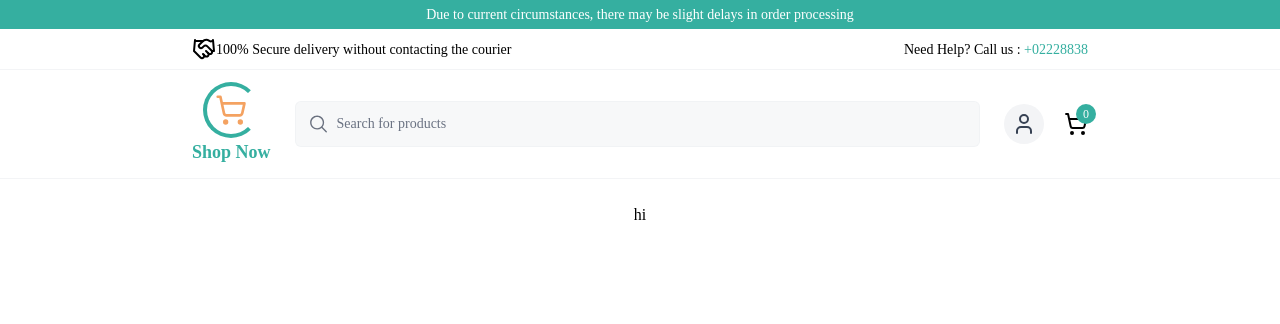
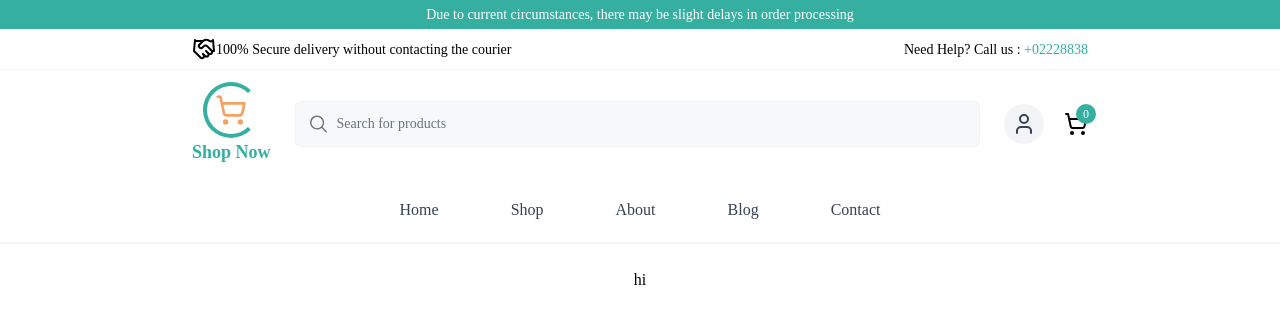
Before and after one commit to ahmed1tarek2/e-commerce, a Next.js app: page / in a window 1280 px wide. Shown: the top 324 px of the page. Built offline with nearby package versions, Linux system fonts and the light colour scheme; no server answers.

Commit message:
Update nav

```diff
--- a/components/header/Bottom.js
+++ b/components/header/Bottom.js
@@ -1,53 +1,53 @@
-// import Link from "next/link";
-// import React from "react";
+import Link from "next/link";
+import React from "react";
 
-// const Bottom = () => {
+const Bottom = () => {
 
 
-//   return (
-//     <nav className="w-full bg-white border-b border-gray-100">
-//       <div className="flex items-center justify-center gap-10 px-8 py-3">
-//         <Link
-//           href="/"
-//           className="relative px-4 py-2 text-gray-700 font-medium hover:text-[#35AFA0] transition duration-300 group"
-//         >
-//           Home
-//           <span className="absolute left-0 bottom-0 w-0 h-[2px] bg-[#35AFA0] transition-all duration-300 group-hover:w-full"></span>
-//         </Link>
+  return (
+    <nav className="w-full bg-white border-b border-gray-100 hidden lg:block">
+      <div className="flex items-center justify-center gap-10 px-8 py-3">
+        <Link
+          href="/"
+          className="relative px-4 py-2 text-gray-700 font-medium hover:text-[#35AFA0] transition duration-300 group"
+        >
+          Home
+          <span className="absolute left-0 bottom-0 w-0 h-[2px] bg-[#35AFA0] transition-all duration-300 group-hover:w-full"></span>
+        </Link>
 
-//         <Link
-//           href="/shop"
-//           className="relative px-4 py-2 text-gray-700 font-medium hover:text-[#35AFA0] transition duration-300 group"
-//         >
-//           Shop
-//           <span className="absolute left-0 bottom-0 w-0 h-[2px] bg-[#35AFA0] transition-all duration-300 group-hover:w-full"></span>
-//         </Link>
+        <Link
+          href="/shop"
+          className="relative px-4 py-2 text-gray-700 font-medium hover:text-[#35AFA0] transition duration-300 group"
+        >
+          Shop
+          <span className="absolute left-0 bottom-0 w-0 h-[2px] bg-[#35AFA0] transition-all duration-300 group-hover:w-full"></span>
+        </Link>
 
-//         <Link
-//           href="/about"
-//           className="relative px-4 py-2 text-gray-700 font-medium hover:text-[#35AFA0] transition duration-300 group"
-//         >
-//           About
-//           <span className="absolute left-0 bottom-0 w-0 h-[2px] bg-[#35AFA0] transition-all duration-300 group-hover:w-full"></span>
-//         </Link>
-//         <Link
-//           href="/blog"
-//           className="relative px-4 py-2 text-gray-700 font-medium hover:text-[#35AFA0] transition duration-300 group"
-//         >
-//           Blog
-//           <span className="absolute left-0 bottom-0 w-0 h-[2px] bg-[#35AFA0] transition-all duration-300 group-hover:w-full"></span>
-//         </Link>
+        <Link
+          href="/about"
+          className="relative px-4 py-2 text-gray-700 font-medium hover:text-[#35AFA0] transition duration-300 group"
+        >
+          About
+          <span className="absolute left-0 bottom-0 w-0 h-[2px] bg-[#35AFA0] transition-all duration-300 group-hover:w-full"></span>
+        </Link>
+        <Link
+          href="/blog"
+          className="relative px-4 py-2 text-gray-700 font-medium hover:text-[#35AFA0] transition duration-300 group"
+        >
+          Blog
+          <span className="absolute left-0 bottom-0 w-0 h-[2px] bg-[#35AFA0] transition-all duration-300 group-hover:w-full"></span>
+        </Link>
 
-//         <Link
-//           href="/contact"
-//           className="relative px-4 py-2 text-gray-700 font-medium hover:text-[#35AFA0] transition duration-300 group"
-//         >
-//           Contact
-//           <span className="absolute left-0 bottom-0 w-0 h-[2px] bg-[#35AFA0] transition-all duration-300 group-hover:w-full"></span>
-//         </Link>
-//       </div>
-//     </nav>
-//   );
-// };
+        <Link
+          href="/contact"
+          className="relative px-4 py-2 text-gray-700 font-medium hover:text-[#35AFA0] transition duration-300 group"
+        >
+          Contact
+          <span className="absolute left-0 bottom-0 w-0 h-[2px] bg-[#35AFA0] transition-all duration-300 group-hover:w-full"></span>
+        </Link>
+      </div>
+    </nav>
+  );
+};
 
-// export default Bottom;
+export default Bottom;
--- a/components/header/Nav.js
+++ b/components/header/Nav.js
@@ -3,6 +3,7 @@ import Logo from "../Logo";
 import UserMenu from "./UserMenu";
 import { ShoppingCart, Menu, X } from "lucide-react";
 import Link from "next/link"
+import Bottom from "./Bottom";
 
 const Nav = ({ open, setOpen }) => {
   return (
@@ -54,6 +55,8 @@ const Nav = ({ open, setOpen }) => {
         </div>
       </div>
 
+      <Bottom />
+
       {/* Mobile Menu Dropdown */}
       {open && (
         <div className="lg:hidden bg-white border-t border-gray-100 px-6 py-4 flex flex-col gap-4">
@@ -69,11 +72,21 @@ const Nav = ({ open, setOpen }) => {
           {/* User Menu */}
           <UserMenu />
 
-          <Link href="/" className="block text-left text-gray-600">Home</Link>
-          <Link href='/shop' className="block text-left text-gray-600">Shop</Link>
-           <Link href="/blog" className="block text-left text-gray-600">Blog</Link>
-          <Link href="/about" className="block text-left text-gray-600">About</Link>
-          <Link href="/contact" className="block text-left text-gray-600">Contact</Link>
+          <Link href="/" className="block text-left text-gray-600">
+            Home
+          </Link>
+          <Link href="/shop" className="block text-left text-gray-600">
+            Shop
+          </Link>
+          <Link href="/blog" className="block text-left text-gray-600">
+            Blog
+          </Link>
+          <Link href="/about" className="block text-left text-gray-600">
+            About
+          </Link>
+          <Link href="/contact" className="block text-left text-gray-600">
+            Contact
+          </Link>
         </div>
       )}
     </nav>
@@ -88,6 +101,7 @@ export default Nav;
 // import Logo from '../Logo'
 // import UserMenu from "./UserMenu"
 // import { ShoppingCart } from "lucide-react";
+// import Bottom from './Bottom';
 
 // const Nav = () => {
 //   return (
--- a/components/header/NavBar.js
+++ b/components/header/NavBar.js
@@ -2,7 +2,7 @@
 import React,{useState} from 'react'
 import Top from './Top'
 import Nav from './Nav'
-import Bottom from './Bottom'
+// import Bottom from './Bottom'
 
 const NavBar = () => {
   const [open, setOpen] = useState(false);
```
